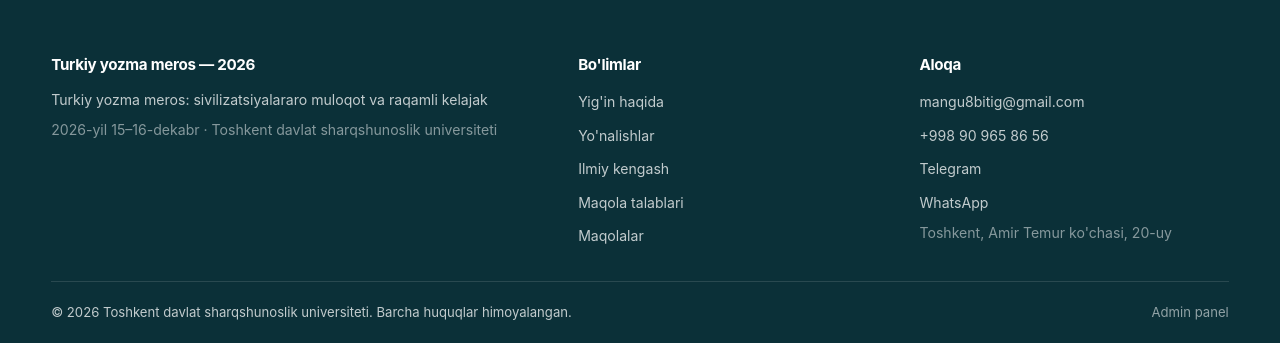
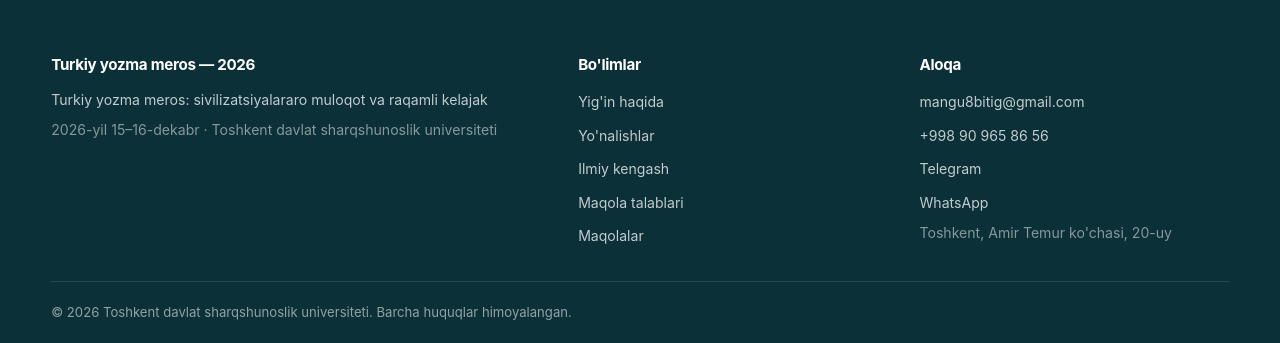
Before and after one commit to abdumahkamoripov5-ui/konferensiya-sayti, a Flask app: page /admin/kirish in a window 1280 px wide. Shown: the part 604-947 px from the top of the page. Run offline with Flask 3, Linux system fonts and the light colour scheme.

Commit message:
Footer'dagi ochiq "Admin panel" havolasini yashirish
Endi mualliflik huquqi matnining o'zi admin panelga olib boradigan
havola vazifasini bajaradi, alohida ko'rinadigan yozuv qolmaydi.

Co-Authored-By: Claude Sonnet 5 <noreply@anthropic.com>

```diff
--- a/templates/base.html
+++ b/templates/base.html
@@ -102,8 +102,7 @@
   </div>
 
   <div class="konteyner futer__past">
-    <span>&copy; 2026 {{ konf.joy }}. {{ t.futer_huquq }}</span>
-    <a href="{{ url_for('admin_panel') if admin_kirgan else url_for('admin_kirish') }}">{{ t.admin_panel }}</a>
+    <a href="{{ url_for('admin_panel') if admin_kirgan else url_for('admin_kirish') }}">&copy; 2026 {{ konf.joy }}. {{ t.futer_huquq }}</a>
   </div>
 </footer>
 
```
